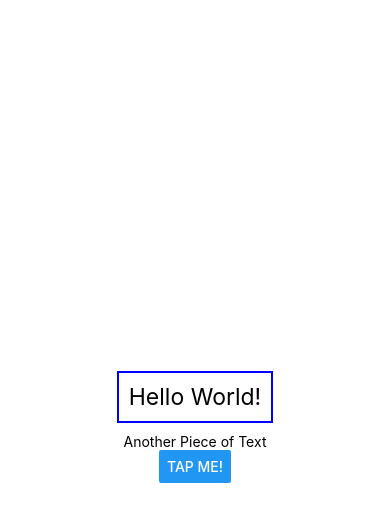
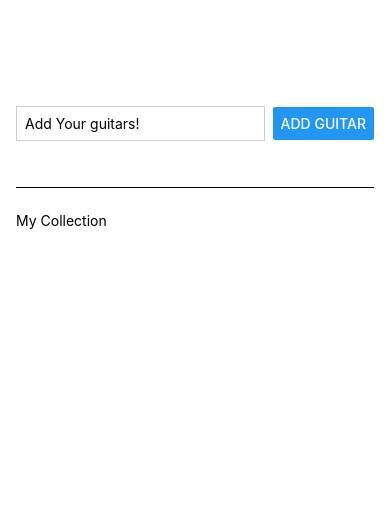
Before and after one commit to caapppaa/Guitar_List, a React Native app: screen / in a window 390 px wide. Shown: the top 522 px of the page. Built offline with nearby package versions, Linux system fonts and the light colour scheme.

Commit message:
Adding Guitars Functionality
You can now add a guitar to the list, it also has appropriate styling

```diff
--- a/App.js
+++ b/App.js
@@ -1,27 +1,73 @@
-import { Button, StyleSheet, Text, TextInput, View } from 'react-native';
+import { useState } from "react";
+import { Button, StyleSheet, Text, TextInput, View } from "react-native";
 
 export default function App() {
+  const [enteredGuitarText, setEnteredGuitarText] = useState("");
+  const [guitar, setGuitars] = useState([]);
+
+  function specGuitarHandler(enteredText) {
+    setEnteredGuitarText(enteredText);
+  }
+
+  function addGuitarHandler() {
+    setGuitars((currentGuitars) => [...currentGuitars, enteredGuitarText]);
+  }
+
   return (
-    <View style={styles.container}>
-      <Text style={styles.hello}>Hello World!</Text>
-      <Text>Another Piece of Text</Text>
-      <Button title='Tap Me!' />
+    <View style={styles.appContainer}>
+      <View style={styles.inputContainer}>
+        <TextInput
+          style={styles.textInput}
+          placeholder="Add Your guitars!"
+          onChangeText={specGuitarHandler}
+        />
+        <Button title="Add Guitar" onPress={addGuitarHandler} />
+      </View>
+
+      <View style={styles.guitarsContainer}>
+        <Text>My Collection</Text>
+        {guitar.map((guitar) => (
+          <View key={guitar} style={styles.guitarItem}>
+            <Text style={styles.guitarText}> {guitar} </Text>
+          </View>
+        ))}
+      </View>
     </View>
   );
 }
 
 const styles = StyleSheet.create({
-  container: {
+  appContainer: {
     flex: 1,
-    backgroundColor: '#fff',
-    alignItems: 'center',
-    justifyContent: 'center',
+    paddingTop: 60,
+    paddingHorizontal: 16,
   },
-  hello: {
-    fontSize: 23,
-    margin: 10,
-    borderWidth: 2,
-    borderColor: 'blue',
-    padding: 10
+  inputContainer: {
+    flex: 1,
+    flexDirection: "row",
+    justifyContent: "space-between",
+    alignItems: "center",
+    marginBottom: 24,
+    borderBottomWidth: 1,
+    BorderBottomColour: "#cccccc",
+  },
+  textInput: {
+    borderWidth: 1,
+    borderColor: "#cccccc",
+    width: "70%",
+    marginRight: 8,
+    padding: 8,
+  },
+  guitarsContainer: {
+    flex: 5,
+  },
+  guitarItem: {
+    margin: 3,
+    padding: 8,
+    borderRadius: 6,
+    backgroundColor: "#161b22"
+  },
+  guitarText: {
+    color: "white",
   }
 });
```
